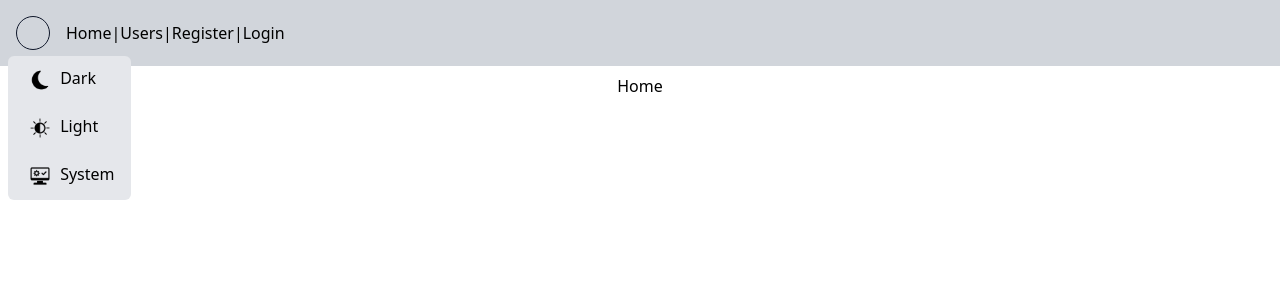
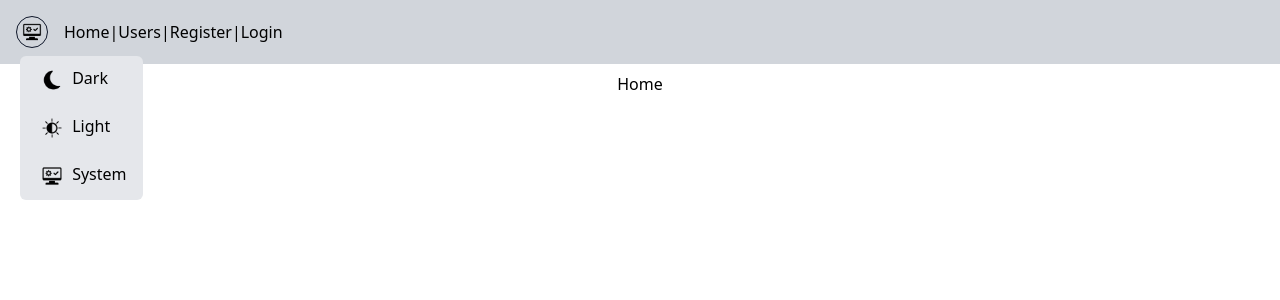
Before and after one commit to KnightTheCoder/VueShowcase, a Vue app: page / in a window 1280 px wide. Both pictures are taken after a click on the button 33 px from the left and 33 px from the top of the page. Shown: the top 300 px of the page. Built offline with nearby package versions, Linux system fonts and the light colour scheme.

Commit message:
Mode images change dynamically

```diff
--- a/src/App.vue
+++ b/src/App.vue
@@ -1,6 +1,6 @@
 <script setup>
 import { useUsersStore } from '@/stores/users'
-import { computed, ref, watch } from 'vue'
+import { computed, watch, reactive, onMounted } from 'vue'
 import { useRoute } from 'vue-router'
 import { useTitle } from '@/composables/title'
 import { useLocalStorage } from '@/composables/localStorage'
@@ -38,11 +38,6 @@ watch(
 
 const darkModeStorage = useLocalStorage('dark-mode')
 const isDark = useDarkMode(darkModeStorage.get() == 'true')
-const isDarkOpen = ref(false)
-
-function toggleDark() {
-    isDarkOpen.value = !isDarkOpen.value
-}
 
 function setDark(value) {
     isDark.value = value
@@ -50,87 +45,83 @@ function setDark(value) {
 
 watch(isDark, (value) => {
     darkModeStorage.set(value)
+    setImages()
 })
 
-// const colorImage = reactive({
-//     dark: {
-//         light: () => import('@/assets/images/dark_mode_icon_light'),
-//         dark: () => import('@/assets/images/dark_mode_icon_dark')
-//     },
-//     light: {
-//         light: () => import('@/assets/images/light_mode_icon_light'),
-//         dark: () => import('@/assets/images/light_mode_icon_dark')
-//     },
-//     system: {
-//         light: () => import('@/assets/images/system_mode_icon_light'),
-//         dark: () => import('@/assets/images/system_mode_icon_dark')
-//     }
-// })
+const colorImage = reactive({
+    dark: '',
+    light: '',
+    system: '',
+    current: ''
+})
+
+onMounted(() => {
+    setImages()
+})
+
+function createSource(mode, color) {
+    return `./src/assets/images/${mode}_mode_icon_${color}.png`
+}
+
+function setImages() {
+    let color = isDark.value ? 'light' : 'dark'
+    let mode = 'system'
+    switch (darkModeStorage.get()) {
+        case 'true':
+            mode = 'dark'
+            break
+        case 'false':
+            mode = 'light'
+            break
+    }
+
+    colorImage.dark = createSource('dark', color)
+    colorImage.light = createSource('light', color)
+    colorImage.system = createSource('system', color)
+    colorImage.current = createSource(mode, color)
+}
 </script>
 
 <template>
     <div class="app h-screen bg-white text-black dark:bg-gray-800 dark:text-white">
         <nav>
             <div class="flex items-center p-3 bg-gray-300 dark:bg-gray-700">
-                <button
-                    class="p-4 m-1 mr-4 w-6 rounded-full border border-slate-900"
-                    @click="toggleDark"
-                />
+                <button class="w-8 h-8 m-1 mr-4 rounded-full border border-slate-900 peer">
+                    <img
+                        :src="colorImage.current"
+                    >
+                </button>
 
-                <div
-                    v-if="isDarkOpen"
-                    class="absolute top-12 left-0 rounded-md bg-gray-200 dark:bg-gray-600 m-2"
-                >
+                <div class="hidden absolute top-12 rounded-md bg-gray-200 dark:bg-gray-600 m-2 peer-focus:block hover:block">
                     <a
-                        class="block px-4 py-2 hover:bg-gray-100 dark:hover:bg-gray-500 cursor-pointer select-none"
+                        class="block px-4 py-2 hover:bg-gray-100 dark:hover:bg-gray-500 cursor-pointer select-none rounded-md"
                         @click="setDark(true)"
                     >
                         <img
-                            v-if="isDark"
                             class="h-8 w-8 overflow-hidden inline-block"
-                            src="@/assets/images/dark_mode_icon_light.png"
-                        >
-
-                        <img
-                            v-if="!isDark"
-                            class="h-8 w-8 overflow-hidden inline-block"
-                            src="@/assets/images/dark_mode_icon_dark.png"
+                            :src="colorImage.dark"
                         >
                         Dark
                     </a>
 
                     <a
-                        class="block px-4 py-2 hover:bg-gray-100 dark:hover:bg-gray-500 cursor-pointer select-none"
+                        class="block px-4 py-2 hover:bg-gray-100 dark:hover:bg-gray-500 cursor-pointer select-none rounded-md"
                         @click="setDark(false)"
                     >
                         <img
-                            v-if="isDark"
                             class="h-8 w-8 overflow-hidden inline-block"
-                            src="@/assets/images/light_mode_icon_light.png"
-                        >
-
-                        <img
-                            v-if="!isDark"
-                            class="h-8 w-8 overflow-hidden inline-block"
-                            src="@/assets/images/light_mode_icon_dark.png"
+                            :src="colorImage.light"
                         >
                         Light
                     </a>
 
                     <a
-                        class="block px-4 py-2 hover:bg-gray-100 dark:hover:bg-gray-500 cursor-pointer select-none"
+                        class="block px-4 py-2 hover:bg-gray-100 dark:hover:bg-gray-500 cursor-pointer select-none rounded-md"
                         @click="setDark(null)"
                     >
                         <img
-                            v-if="isDark"
                             class="h-8 w-8 overflow-hidden inline-block"
-                            src="@/assets/images/system_mode_icon_light.png"
-                        >
-
-                        <img
-                            v-if="!isDark"
-                            class="h-8 w-8 overflow-hidden inline-block"
-                            src="@/assets/images/system_mode_icon_dark.png"
+                            :src="colorImage.system"
                         >
                         System
                     </a>
--- a/src/composables/localStorage.js
+++ b/src/composables/localStorage.js
@@ -6,6 +6,7 @@ export function useLocalStorage(storeName = '') {
     }
 
     function set(value) {
+        console.log(value, typeof value)
         if (value == null) {
             localStorage.removeItem(storeName)
         }
```
